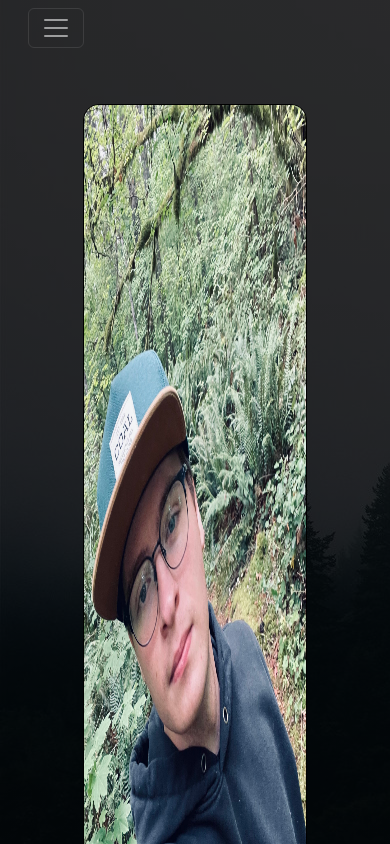
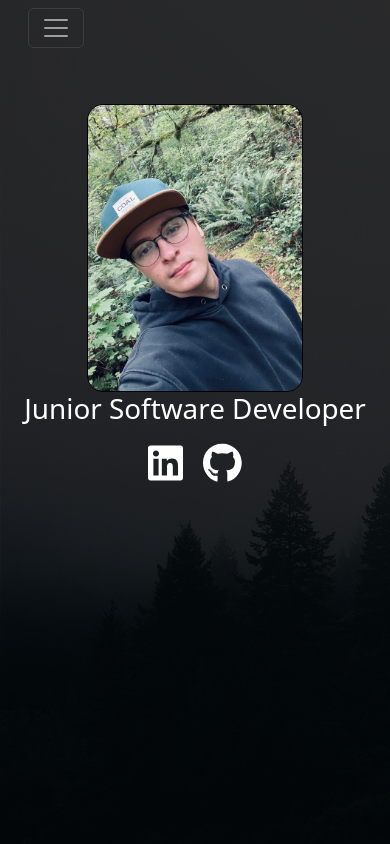
Before and after one commit to CalebN99/Portfolio, a React (Create React App) app: page / in a window 390 px wide. Shown: the top 844 px of the page. Built offline with nearby package versions, Linux system fonts and the light colour scheme.

Commit message:
Update home self-portrait CSS

```diff
--- a/src/styling/Home.css
+++ b/src/styling/Home.css
@@ -2,7 +2,7 @@
 
 .self-portrait {
     width: auto;
-    height: 60em;
+    height: 30em;
     margin: 0 auto;
     display: block;
     margin-top: 3em;
@@ -33,7 +33,7 @@
 
 @media only screen and (max-width: 490px) {
     .self-portrait {
-        width: 14em;
+        height: 18em;
         margin: 0 auto;
         display: block;
         margin-top: 3em;
```
